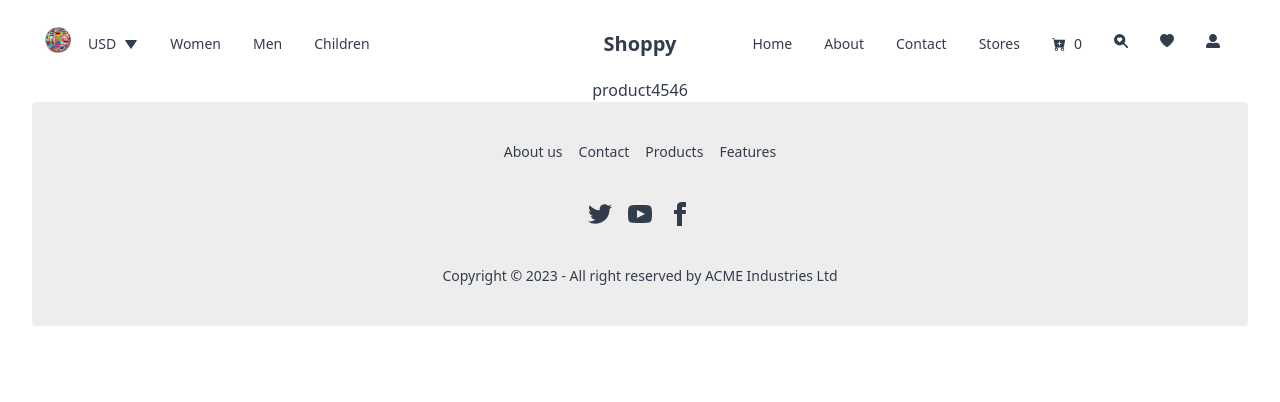
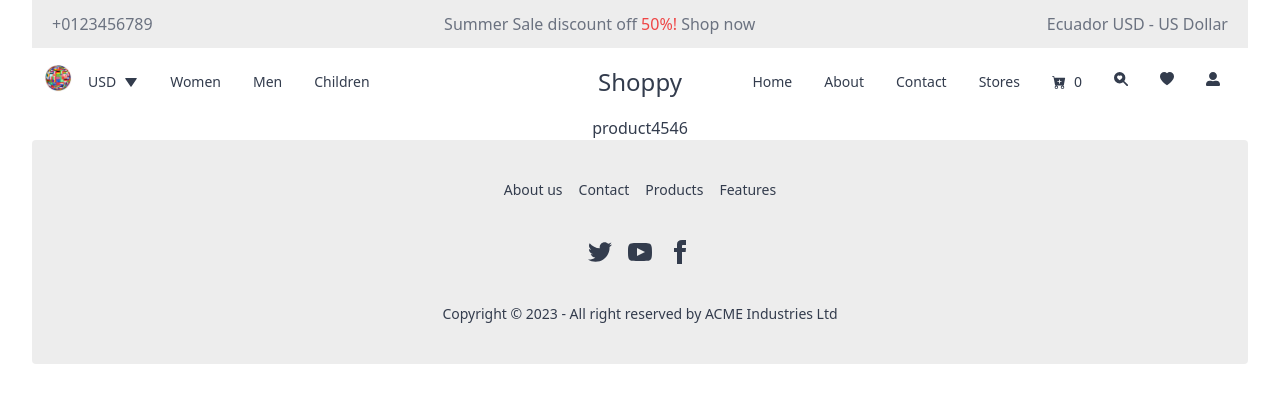
Before and after one commit to jhimi01/E-commers-site, a React (Vite) app: page /product/1 in a window 1280 px wide. Shown: the top 402 px of the page. Built offline with nearby package versions, Linux system fonts and the light colour scheme.

Commit message:
modify navbar

```diff
--- a/index.html
+++ b/index.html
@@ -7,7 +7,7 @@
     <title>Shoppy</title>
   </head>
   <body>
-    <div id="root" style="padding-top: 10px;"></div>
+    <div id="root" style="padding-top: 0px;"></div>
     <script type="module" src="/src/main.jsx"></script>
   </body>
 </html>
--- a/src/components/Navbar/Navigation.jsx
+++ b/src/components/Navbar/Navigation.jsx
@@ -19,7 +19,20 @@ const Navigation = () => {
 
 
     return (
-        <div className="navbar bg-base-100">
+       <>
+       <div className='bg-base-200 text-gray-500 py-3 px-5 flex items-center justify-between'>
+        <div>
+          <p>+0123456789</p>
+        </div>
+        <div>
+          Summer Sale discount off <span className='text-red-500'>50%!</span> Shop now
+        </div>
+        <div>
+          <span>Ecuador </span>
+          <span>USD - US Dollar</span>
+        </div>
+       </div>
+         <div className="navbar bg-base-100">
 
         {/* starting part */}
         <div className="navbar-start hidden lg:flex">
@@ -38,7 +51,7 @@ const Navigation = () => {
        <NavigationsLink />
       </ul>
     </div>
-   <Link to='/'> <a className="btn btn-ghost normal-case text-xl">Shoppy</a></Link>
+   <Link to='/'><p className='text-2xl'>Shoppy</p></Link>
   </div>
 
   {/* end part */}
@@ -56,6 +69,7 @@ const Navigation = () => {
     </ul>
   </div>
 </div>
+       </>
     );
 };
 
--- a/src/pages/Home/Home.jsx
+++ b/src/pages/Home/Home.jsx
@@ -7,11 +7,11 @@ const Home = () => {
           <img  src="https://i.ibb.co/nMW4LQH/pexels-ron-lach-10260876.jpg" alt="Model" className='grayscale' />
           </div>
           <div className='w-[40%]'>
-            <h1 className='text-8xl  text-[#2b2b2b] absolute z-10 left-0 top-[190px]'>Exclusive <span className='pl-[45%]
+            <h1 className='text-8xl  text-[#2b2b2b] absolute z-10 left-0 top-[200px]'>Exclusive <span className='pl-[45%]
             '
-            >Collections</span> <br /> </h1>
-            <div className="h-[2px] absolute bottom-[240px] w-[300px] bg-[#1b1b1b]"></div>
-            <p className='text-2xl mt-20'>On Sale 50%</p>
+            >Collections</span></h1>
+            <div className="h-[2px] absolute bottom-[230px] w-[300px] bg-[#1b1b1b]"></div>
+            <p className='text-2xl mt-4'>On Sale 50%</p>
             {/* border-b-2 border-black w-4 */}
           </div>
           <div className='w-[100%] mx-auto'>
```
